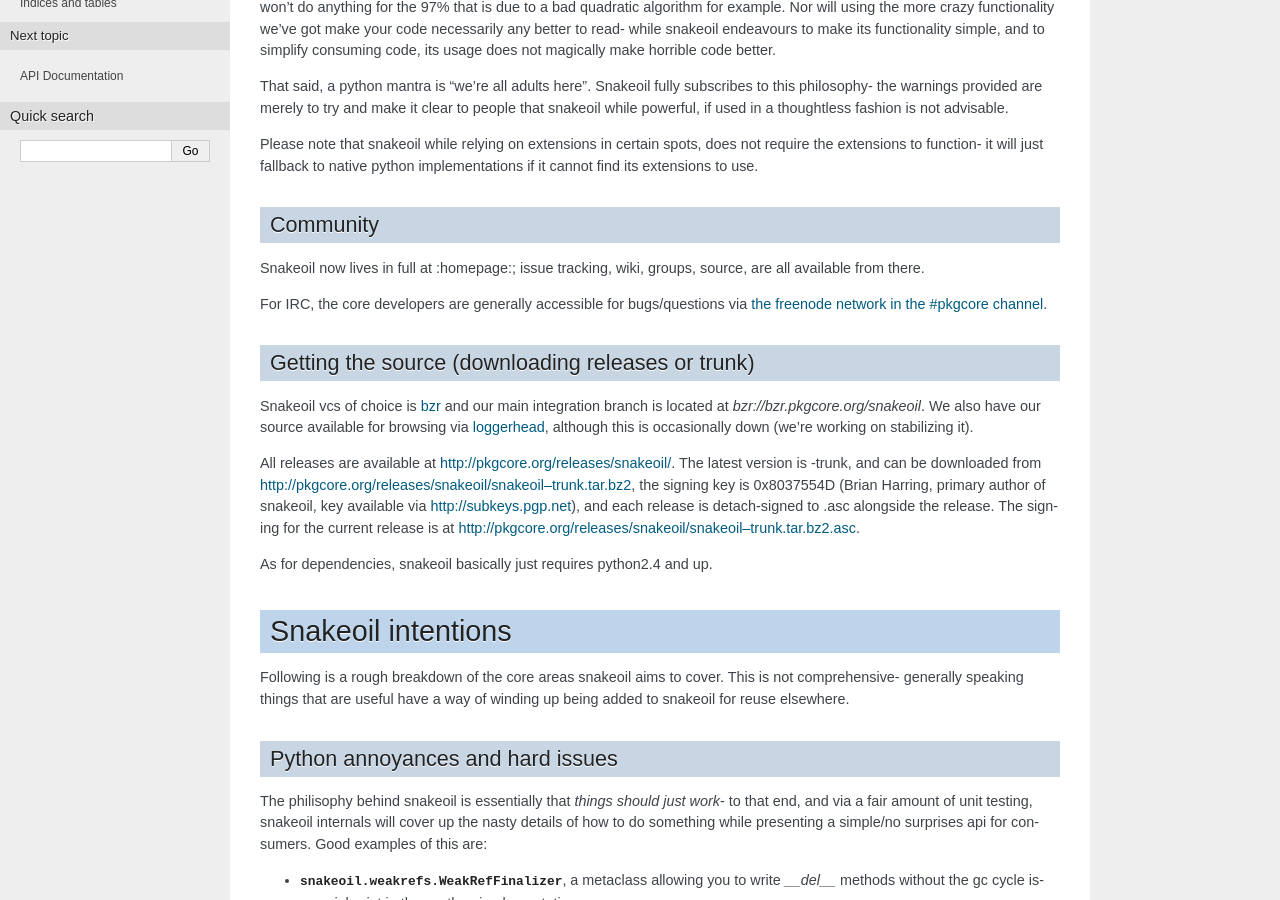
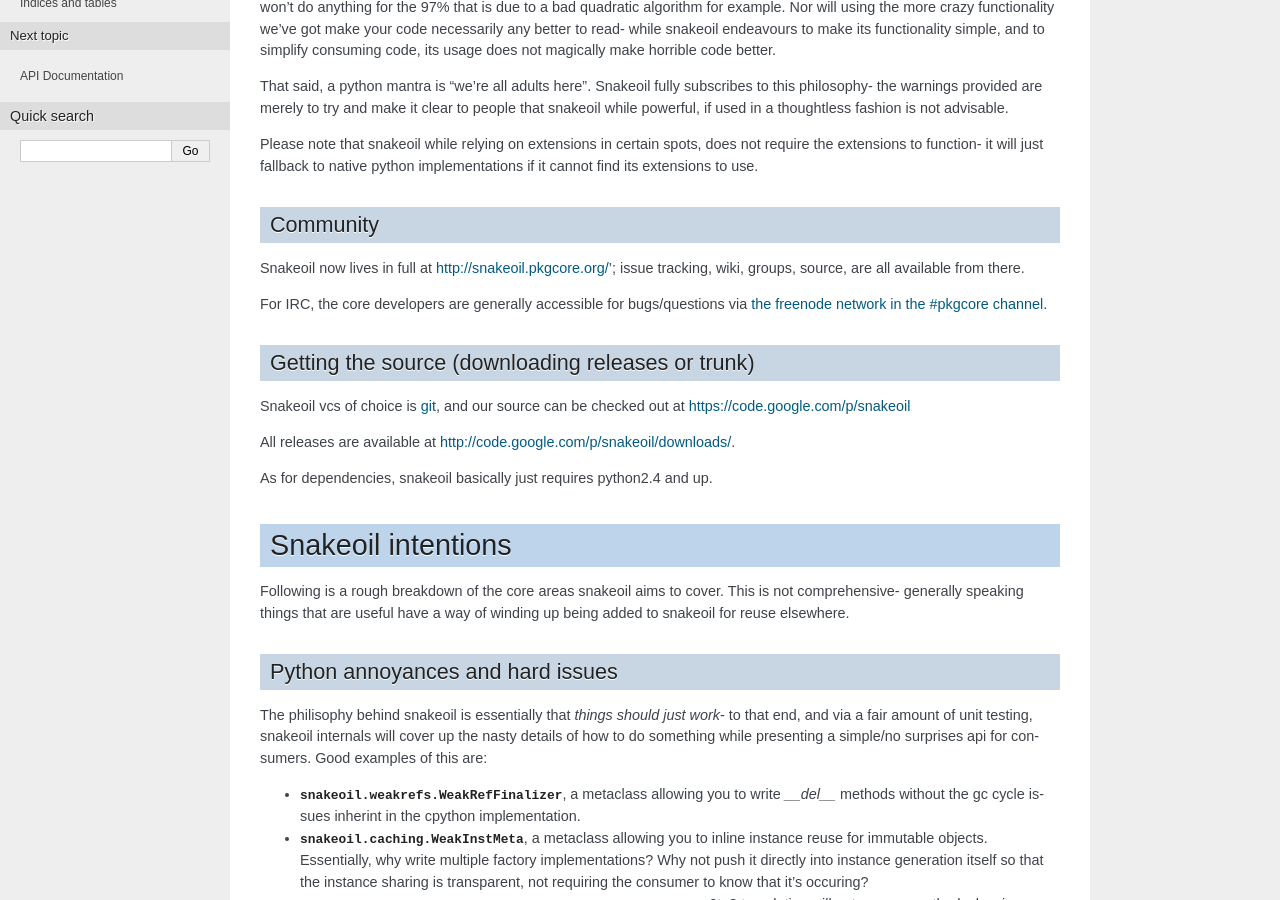
Before and after one commit to pkgcore/snakeoil, a Sphinx documentation site: the page built from doc/index.rst, in a window 1280 px wide and 900 px high, scrolled down 402 px. Built offline with Sphinx 7.4.7, drawn with Linux system fonts in a browser that asks for light colours.

Commit message:
update for git move, drop more dead anchor targets

```diff
--- a/doc/conf.py
+++ b/doc/conf.py
@@ -227,13 +227,7 @@
 autodoc_default_flags = ['members', 'show-inheritance', 'inherited-members'] # + ['undoc-members']
 autosummary_generate = False
 
-extlinks = {"homepage":("http://snakeoil.googlecode.com",''),
-    }
-
 rst_epilog = """
-.. |home_url| replace:: http://pkgcore.org/snakeoil/
-.. |trac_url| replace:: http://pkgcore.org/trac/snakeoil/
-.. |latest_url| replace:: http://pkgcore.org/releases/snakeoil/snakeoil-%(release)s.tar.bz2
-.. |latest_url_asc| replace:: http://pkgcore.org/releases/snakeoil/snakeoil-%(release)s.tar.bz2.asc
-.. |release_url| replace:: http://pkgcore.org/releases/snakeoil/
+.. |homepage| replace:: http://snakeoil.pkgcore.org/'
+.. |release_url| replace:: http://code.google.com/p/snakeoil/downloads/
 """ % {"release":release}
--- a/doc/index.rst
+++ b/doc/index.rst
@@ -51,15 +51,9 @@
 Getting the source (downloading releases or trunk)
 --------------------------------------------------
 
-Snakeoil vcs of choice is `bzr <http://bazaar.canonical.com/>`_ and our main integration
-branch is located at `bzr://bzr.pkgcore.org/snakeoil`.  We also have our source available
-for browsing via `loggerhead`_, although this is occasionally down (we're working on stabilizing it).
+Snakeoil vcs of choice is `git <http://git.scm.org/>`_, and our source can be checked out at https://code.google.com/p/snakeoil
 
-All releases are available at |release_url|\.  The latest
-version is |release|, and can be downloaded from |latest_url|,
-the signing key is 0x8037554D (Brian Harring, primary author of snakeoil, key available via http://subkeys.pgp.net),
-and each release is detach-signed to .asc alongside the release.  The signing for the current release is at
-|latest_url_asc|.
+All releases are available at |release_url|\.
 
 As for dependencies, snakeoil basically just requires python2.4 and up.
 
```
Also changed, not shown: other parts of doc/index.rst (+1 -1 lines).
